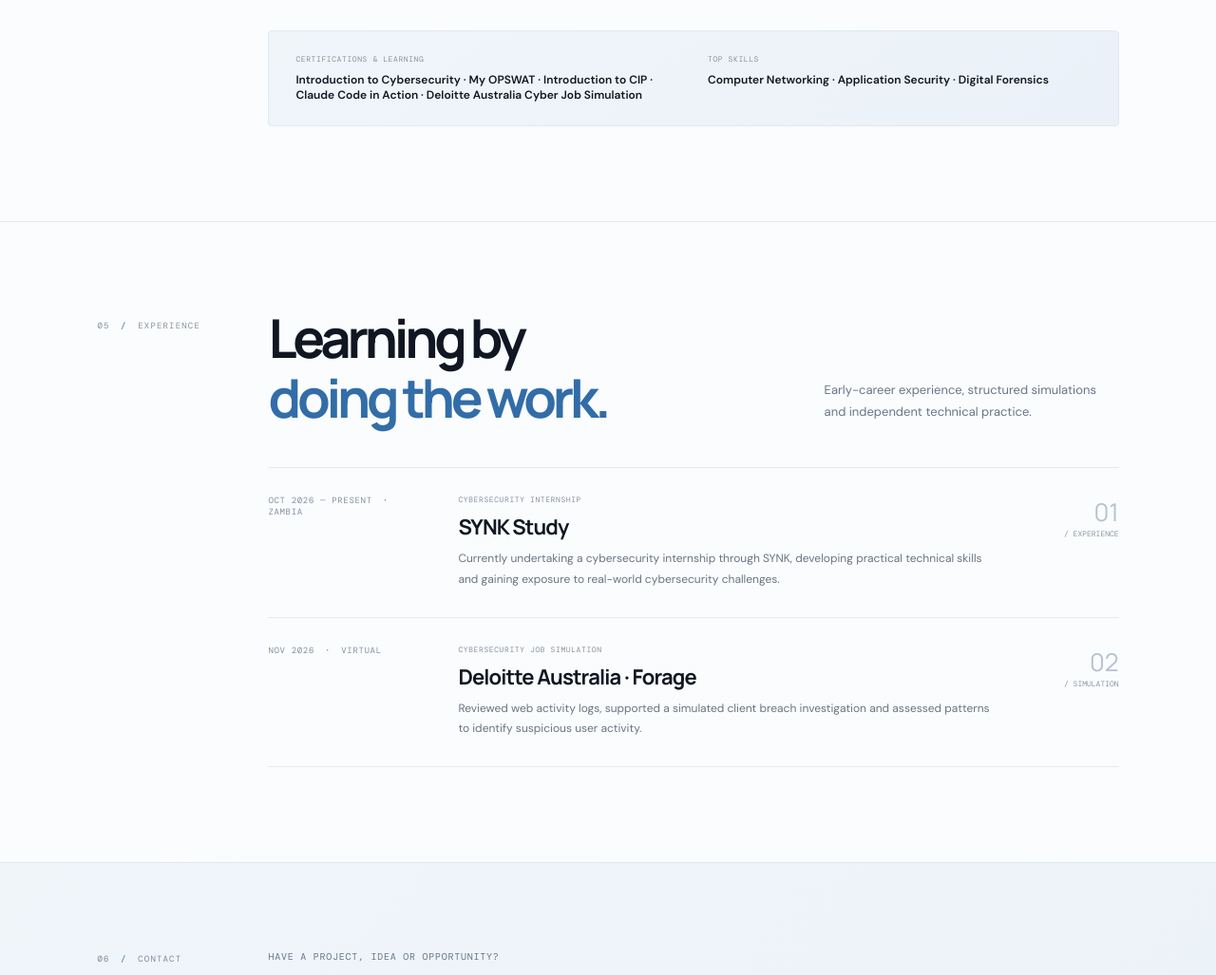
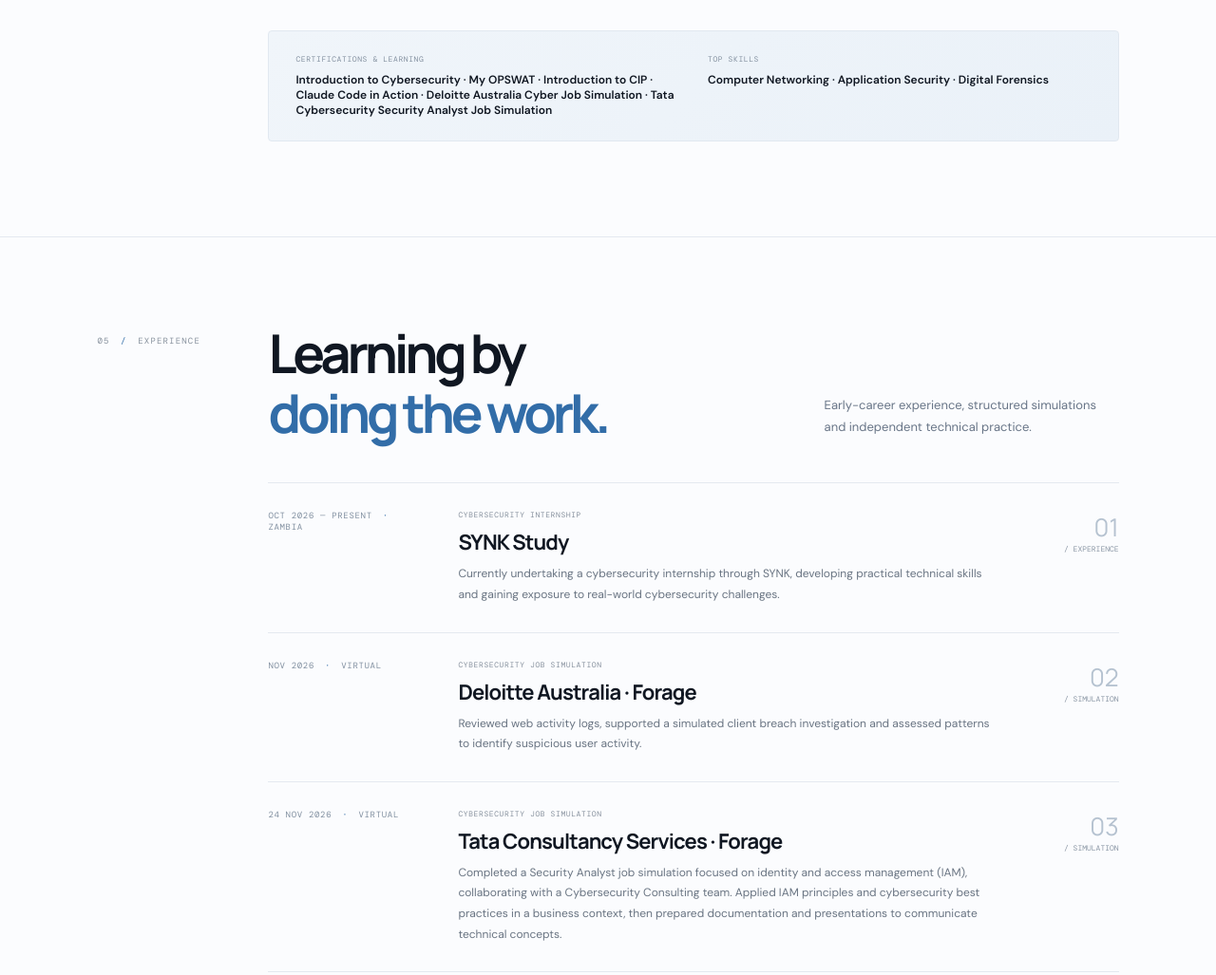
Before and after one commit to Daliso00/Daliso00.github.io, a plain HTML site: page index.html in a window 1280 px wide. Shown: the part 6010-7037 px from the top of the page at 95% size. Drawn offline with nearby package versions, Linux system fonts and the light colour scheme.

Commit message:
Add files via upload

```diff
--- a/index.html
+++ b/index.html
@@ -96,7 +96,7 @@
           <div class="timeline-item"><div class="timeline-date">ONGOING</div><div><p class="timeline-type">TECHNICAL DEVELOPMENT</p><h3>Cisco Networking Academy & OPSWAT</h3><p>Cybersecurity and networking learning through Cisco Networking Academy, alongside OPSWAT Certified Introduction to Cybersecurity (CIP) training.</p></div><span class="timeline-mark"></span></div>
           <div class="timeline-item"><div class="timeline-date">AUG 2024</div><div><p class="timeline-type">EDUCATION</p><h3>Bachelor’s Degree in Cybersecurity, Computer Science</h3><p>Mulungushi University · August 2024 intake.</p></div><span class="timeline-mark"></span></div>
         </div>
-        <div class="credential-strip"><div><span class="credential-label">CERTIFICATIONS & LEARNING</span><strong>Introduction to Cybersecurity · My OPSWAT · Introduction to CIP · Claude Code in Action · Deloitte Australia Cyber Job Simulation</strong></div><div><span class="credential-label">TOP SKILLS</span><strong>Computer Networking · Application Security · Digital Forensics</strong></div></div>
+        <div class="credential-strip"><div><span class="credential-label">CERTIFICATIONS & LEARNING</span><strong>Introduction to Cybersecurity · My OPSWAT · Introduction to CIP · Claude Code in Action · Deloitte Australia Cyber Job Simulation · Tata Cybersecurity Security Analyst Job Simulation</strong></div><div><span class="credential-label">TOP SKILLS</span><strong>Computer Networking · Application Security · Digital Forensics</strong></div></div>
       </div>
     </section>
 
@@ -105,6 +105,7 @@
       <div class="section-content"><div class="section-heading-row"><h2>Learning by<br><em>doing the work.</em></h2><p>Early-career experience, structured simulations and independent technical practice.</p></div>
         <div class="experience-card"><div class="experience-date">OCT 2026 — PRESENT <span>·</span> ZAMBIA</div><div class="experience-main"><p class="timeline-type">CYBERSECURITY INTERNSHIP</p><h3>SYNK Study</h3><p>Currently undertaking a cybersecurity internship through SYNK, developing practical technical skills and gaining exposure to real-world cybersecurity challenges.</p></div><div class="experience-side">01 <span>/ EXPERIENCE</span></div></div>
         <div class="experience-card"><div class="experience-date">NOV 2026 <span>·</span> VIRTUAL</div><div class="experience-main"><p class="timeline-type">CYBERSECURITY JOB SIMULATION</p><h3>Deloitte Australia · Forage</h3><p>Reviewed web activity logs, supported a simulated client breach investigation and assessed patterns to identify suspicious user activity.</p></div><div class="experience-side">02 <span>/ SIMULATION</span></div></div>
+        <div class="experience-card"><div class="experience-date">24 NOV 2026 <span>·</span> VIRTUAL</div><div class="experience-main"><p class="timeline-type">CYBERSECURITY JOB SIMULATION</p><h3>Tata Consultancy Services · Forage</h3><p>Completed a Security Analyst job simulation focused on identity and access management (IAM), collaborating with a Cybersecurity Consulting team. Applied IAM principles and cybersecurity best practices in a business context, then prepared documentation and presentations to communicate technical concepts.</p></div><div class="experience-side">03 <span>/ SIMULATION</span></div></div>
       </div>
     </section>
 
```
Also changed, not shown: 1 other file.
